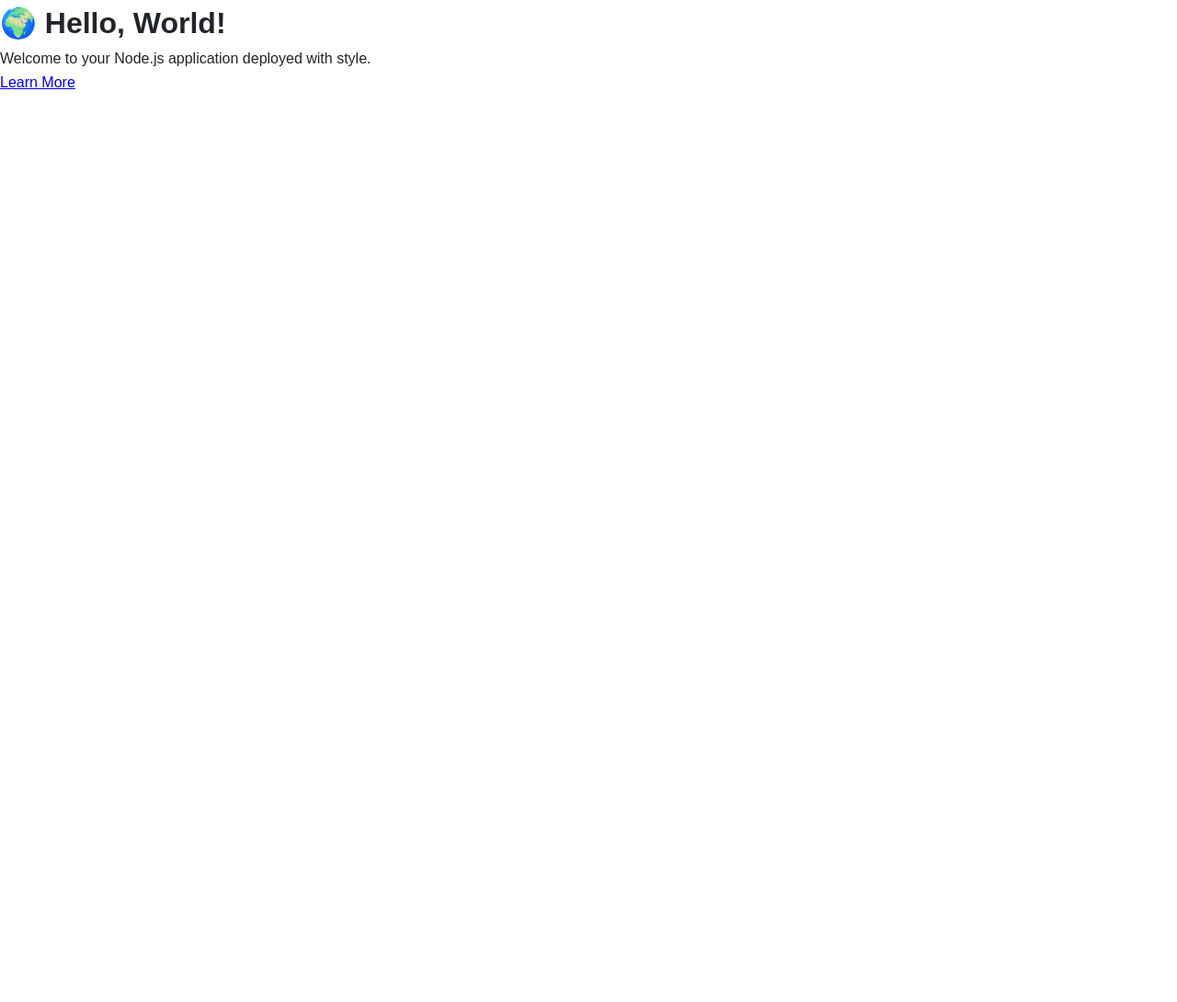
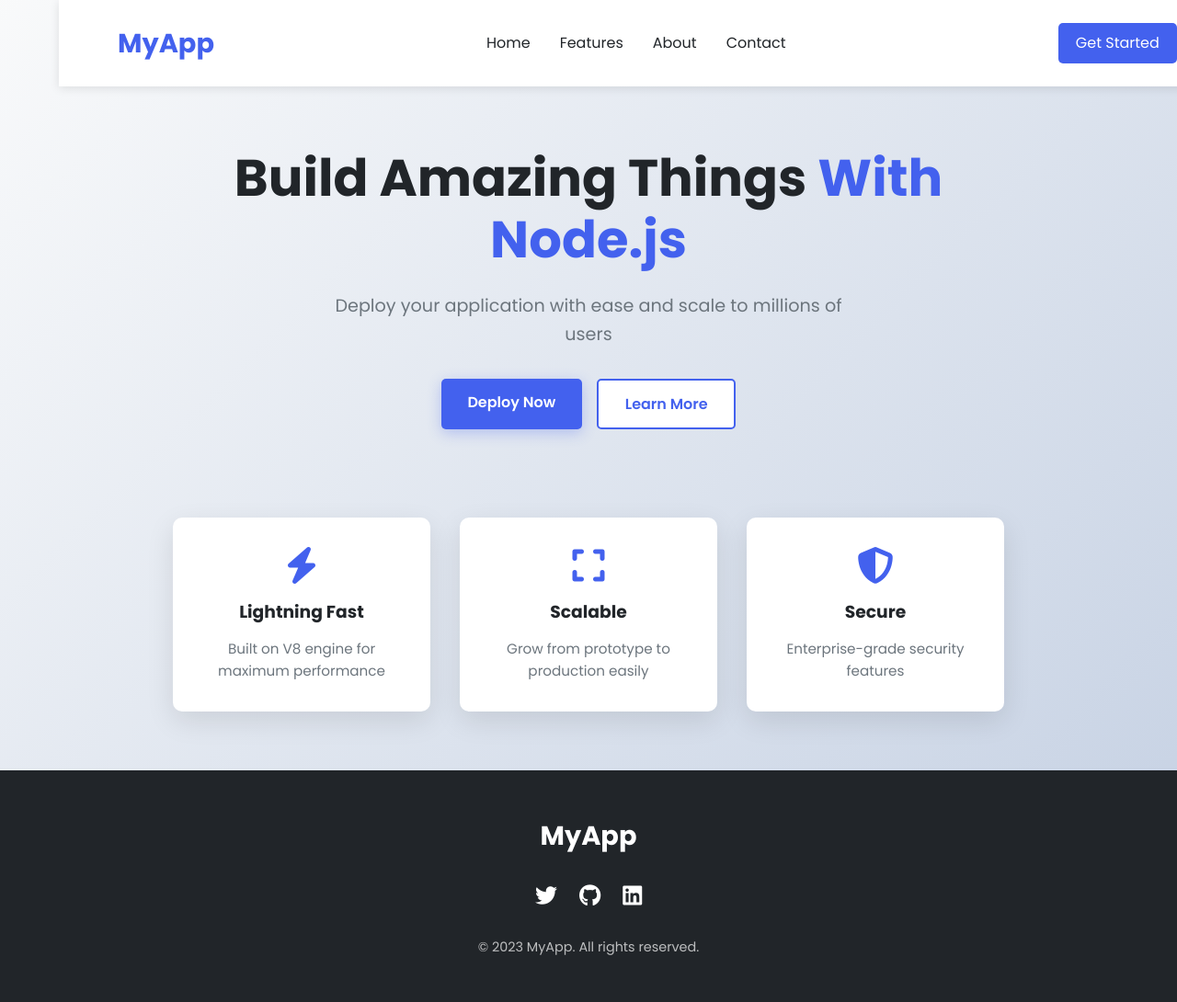
Before and after one commit to YahyaElkhayat/Nodejs-App-Public, a website: page public/index.html in a window 1280 px wide. Shown: the whole page at 92% size. Before the commit the page ends 800 px from the top, so only its background shows below. Drawn offline with Linux system fonts and the light colour scheme.

Commit message:
fifth commit

```diff
--- a/public/index.html
+++ b/public/index.html
@@ -1,16 +1,66 @@
 <!DOCTYPE html>
 <html lang="en">
 <head>
-  <meta charset="UTF-8">
-  <meta name="viewport" content="width=device-width, initial-scale=1">
-  <title>Welcome to MyApp</title>
-  <link rel="stylesheet" href="styles.css">
+    <meta charset="UTF-8">
+    <meta name="viewport" content="width=device-width, initial-scale=1.0">
+    <title>Welcome to MyApp</title>
+    <link rel="stylesheet" href="styles.css">
+    <link rel="preconnect" href="https://fonts.googleapis.com">
+    <link rel="preconnect" href="https://fonts.gstatic.com" crossorigin>
+    <link href="https://fonts.googleapis.com/css2?family=Poppins:wght@300;400;600;700&display=swap" rel="stylesheet">
+    <link rel="stylesheet" href="https://cdnjs.cloudflare.com/ajax/libs/font-awesome/6.4.0/css/all.min.css">
 </head>
 <body>
-  <div class="container">
-    <h1>🌍 Hello, World!</h1>
-    <p>Welcome to your Node.js application deployed with style.</p>
-    <a href="#" class="btn">Learn More</a>
-  </div>
+    <div class="hero">
+        <nav>
+            <div class="logo">MyApp</div>
+            <ul class="nav-links">
+                <li><a href="#">Home</a></li>
+                <li><a href="#">Features</a></li>
+                <li><a href="#">About</a></li>
+                <li><a href="#">Contact</a></li>
+            </ul>
+            <div class="cta-button">Get Started</div>
+        </nav>
+
+        <div class="hero-content">
+            <h1>Build Amazing Things <span>With Node.js</span></h1>
+            <p>Deploy your application with ease and scale to millions of users</p>
+            <div class="button-group">
+                <a href="#" class="primary-btn">Deploy Now</a>
+                <a href="#" class="secondary-btn">Learn More</a>
+            </div>
+        </div>
+
+        <div class="features">
+            <div class="feature-card">
+                <i class="fas fa-bolt"></i>
+                <h3>Lightning Fast</h3>
+                <p>Built on V8 engine for maximum performance</p>
+            </div>
+            <div class="feature-card">
+                <i class="fas fa-expand"></i>
+                <h3>Scalable</h3>
+                <p>Grow from prototype to production easily</p>
+            </div>
+            <div class="feature-card">
+                <i class="fas fa-shield-alt"></i>
+                <h3>Secure</h3>
+                <p>Enterprise-grade security features</p>
+            </div>
+        </div>
+    </div>
+
+    <footer>
+        <div class="footer-content">
+            <div class="footer-logo">MyApp</div>
+            <div class="social-links">
+                <a href="#"><i class="fab fa-twitter"></i></a>
+                <a href="#"><i class="fab fa-github"></i></a>
+                <a href="#"><i class="fab fa-linkedin"></i></a>
+            </div>
+            <p>&copy; 2023 MyApp. All rights reserved.</p>
+        </div>
+    </footer>
 </body>
 </html>
```
